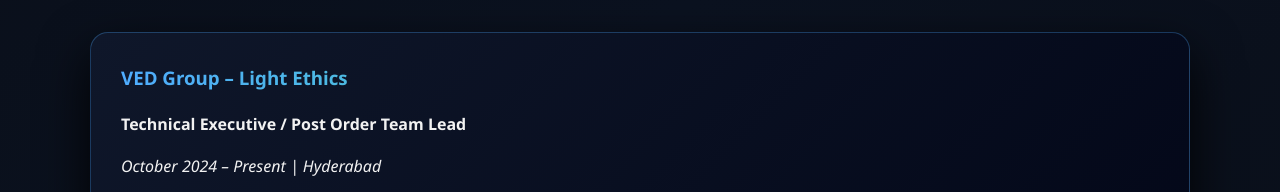
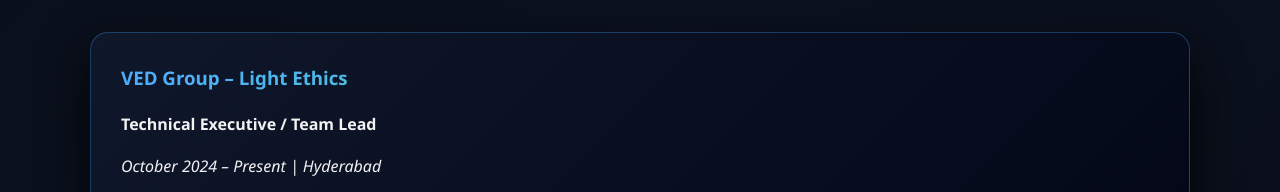
Before and after one commit to Revanthdeshmukh1/revanth-portfolio, a plain HTML site: page index.html in a window 1280 px wide. Shown: the part 3572-3764 px from the top of the page. Drawn offline with Linux system fonts and the light colour scheme.

Commit message:
Update index.html

```diff
--- a/index.html
+++ b/index.html
@@ -223,7 +223,7 @@
 
   <div class="card">
     <h3>VED Group – Light Ethics</h3>
-    <p><strong>Technical Executive / Post Order Team Lead</strong></p>
+    <p><strong>Technical Executive / Team Lead</strong></p>
     <p><em>October 2024 – Present | Hyderabad</em></p>
     <ul>
       <li>Lead and mentor team to resolve SAP internal issues across Business One and S/4HANA</li>
```
